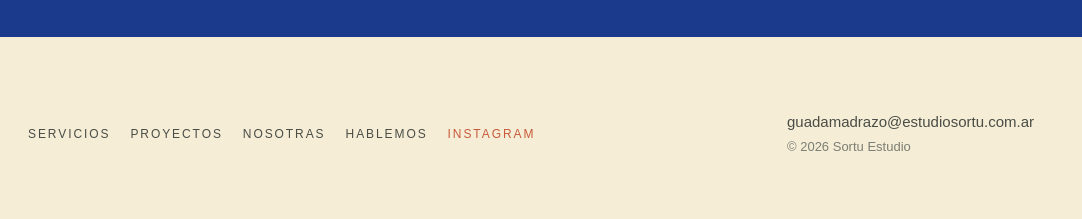
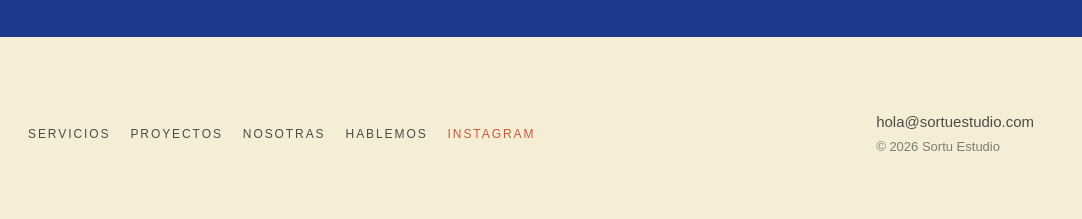
Before and after one commit to diegolapitz/sortu-estudio, a website built with Vite: page index.html in a window 1280 px wide. Shown: the part 6020-6239 px from the top of the page, 198-1280 px from the left. Built offline with nearby package versions, Linux system fonts and the light colour scheme; files whose address does not match are found by name.

Commit message:
fix: actualizar correo de contacto del footer

```diff
--- a/index.html
+++ b/index.html
@@ -235,7 +235,7 @@
         <div class="container footer-inner">
           <a class="footer-logo" href="#top" aria-label="Ir al inicio"><img src="/assets/brand/logo-sortu-color.png" alt="Sortu Estudio" /></a>
           <nav aria-label="Navegación del pie"><a href="#servicios">Servicios</a><a href="#portfolio">Proyectos</a><a href="#nosotras">Nosotras</a><a href="#contacto">Hablemos</a><a href="https://instagram.com/sortuestudio" target="_blank" rel="noreferrer">Instagram</a></nav>
-          <div><a href="mailto:guadamadrazo@estudiosortu.com.ar">guadamadrazo@estudiosortu.com.ar</a><small>© <span data-year></span> Sortu Estudio</small></div>
+          <div><a href="mailto:hola@sortuestudio.com">hola@sortuestudio.com</a><small>© <span data-year></span> Sortu Estudio</small></div>
         </div>
       </footer>
     </div>
```
